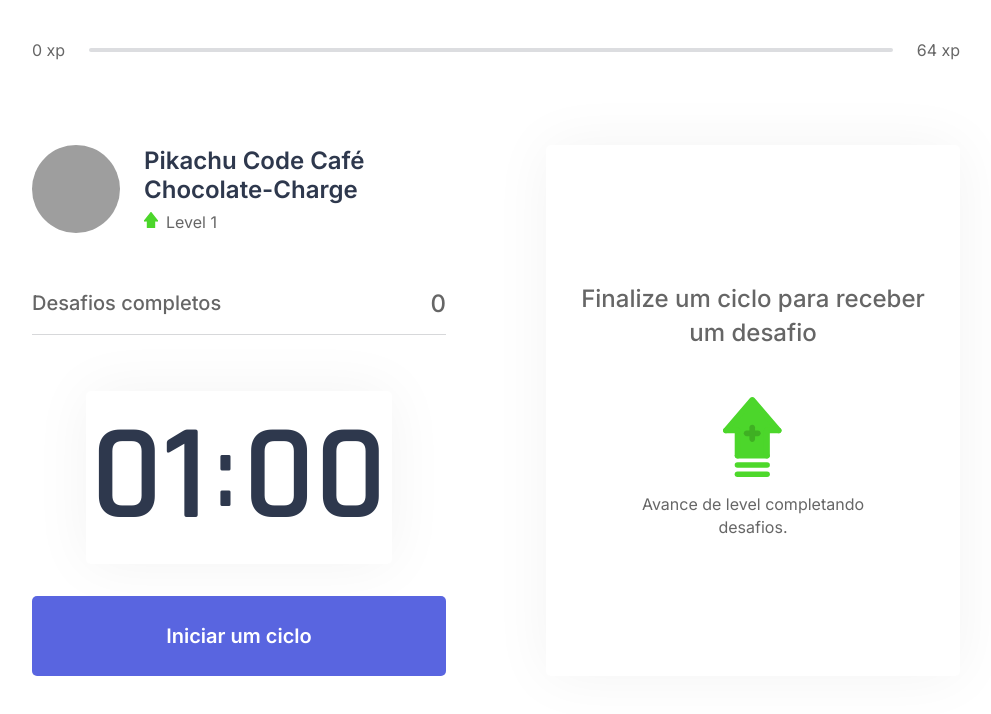
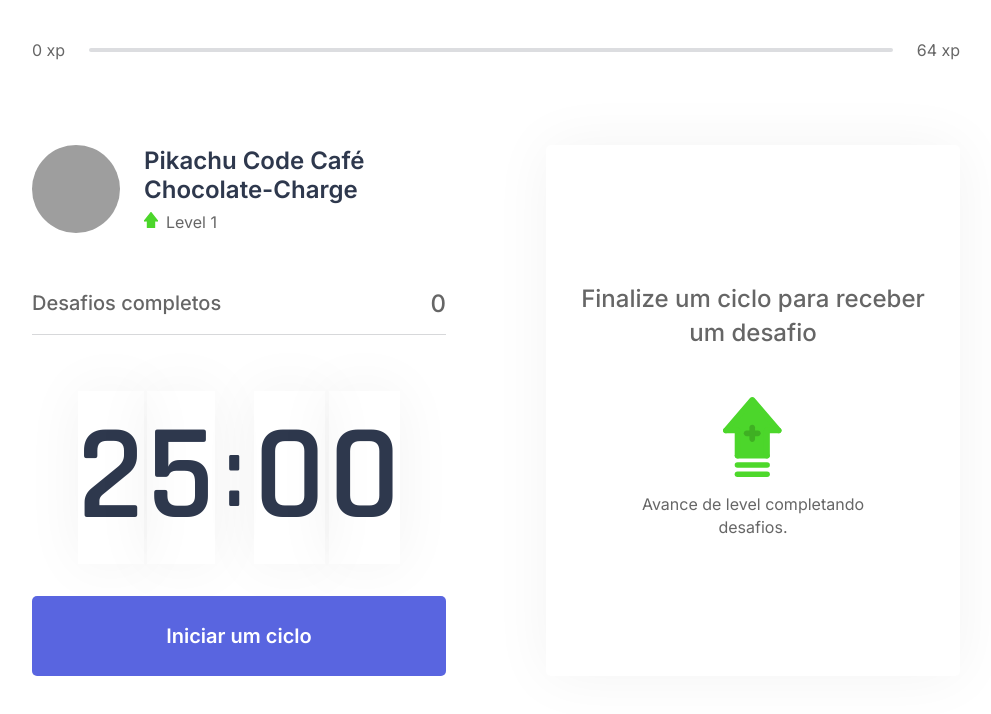
Before and after one commit to gustavodsv/moviet-next-nlw4, a Next.js app: page / in a window 1280 px wide. Shown: the top 714 px of the page, without its empty margins (144-1135 px from the left). Built offline with nearby package versions, Linux system fonts and the light colour scheme; grey boxes are pictures that could not be loaded.

Commit message:
setando o tempo para 25'min

```diff
--- a/src/contexts/CountdownContext.tsx
+++ b/src/contexts/CountdownContext.tsx
@@ -21,7 +21,7 @@ let countdownTimeout: NodeJS.Timeout;
 export function CountdownProvider({ children }: CountdownProviderProps){
     const { startNewChallenge } = useContext(ChallengesContext);
 
-    const [time, setTime] = useState(1 * 60);
+    const [time, setTime] = useState(25 * 60);
     const [isActive, setIsActive] = useState(false);
     const [hasFinished, setHasFinished] = useState(false);
 
--- a/src/styles/components/Countdown.module.css
+++ b/src/styles/components/Countdown.module.css
@@ -15,15 +15,15 @@
   justify-content: space-evenly;
   padding: 0px 5px;
 
-  background: var(--white);
-  box-shadow: 0 0 60px rgba(0, 0, 0, 0.05);
   border-radius: 5px;
   font-size: 8.5rem;
   text-align: center;
 }
 
 .countdownContainer > div > div > span {
-    flex: 1;
+  flex: 1;
+  margin: 0rem 0.1rem;
+  box-shadow: 0 0 60px rgba(0, 0, 0, 0.05);
 }
 
 .countdownContainer > div > span {
```
